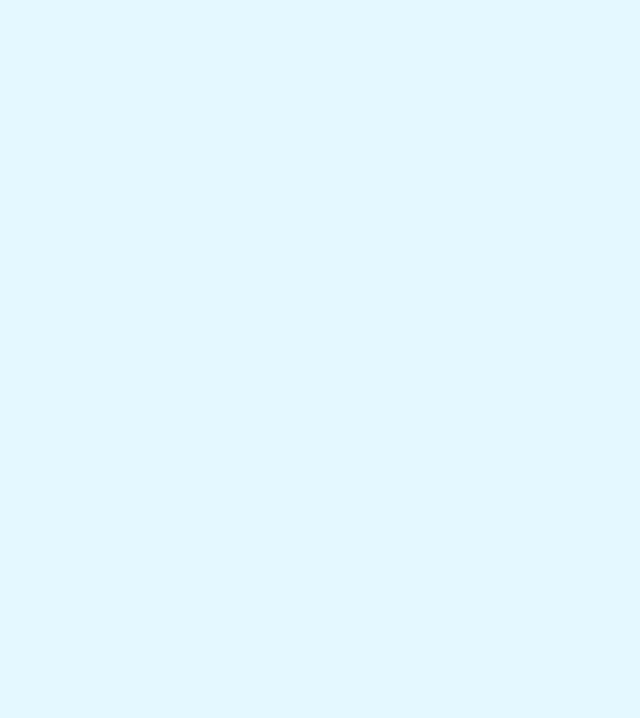
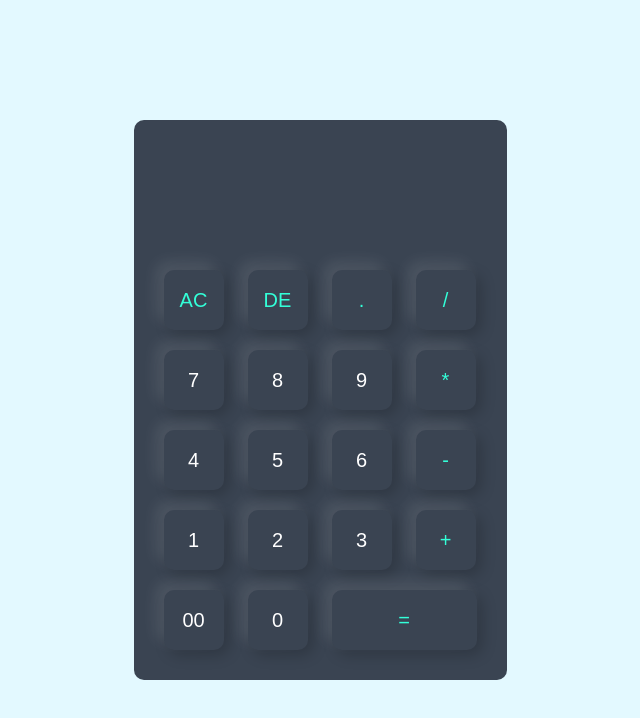
Before and after one commit to Nowshinnodi296/Calculator, a plain HTML site: page calculator/index.html in a window 1280 px wide. Shown: the whole page, without its empty margins (320-960 px from the left). Drawn offline with Linux system fonts and the light colour scheme.

Commit message:
Add files via upload

```diff
--- a/calculator/index.html
+++ b/calculator/index.html
@@ -7,7 +7,44 @@
 </head>
 <body>
 <div class="container">
-    <div class="Calculator"></div>
+    <div class="Calculator">
+        <form>
+            <div class="display">
+                <input type="text" name="display">
+
+            </div>
+            <div>
+                <input type="button" value="AC" onclick="display.value ='' " class="operator">
+                <input type="button" value="DE" onclick="display.value = display.value.toString().slice (0,-1)  " class="operator">
+                <input type="button" value="." onclick="display.value +='.' " class="operator">
+                <input type="button" value="/" onclick="display.value +='/' " class="operator">
+            </div>
+             <div>
+                <input type="button" value="7" onclick="display.value +='7' ">
+                <input type="button" value="8" onclick="display.value +='8' ">
+                <input type="button" value="9" onclick="display.value +='9' ">
+                <input type="button" value="*" onclick="display.value +='*' " class="operator">
+            </div>
+             <div>
+                <input type="button" value="4" onclick="display.value +='4' ">
+                <input type="button" value="5" onclick="display.value +='5' ">
+                <input type="button" value="6" onclick="display.value +='6' ">
+                <input type="button" value="-" onclick="display.value +='-' " class="operator">
+            </div>
+             <div>
+                <input type="button" value="1" onclick="display.value +='1' ">
+                <input type="button" value="2" onclick="display.value +='2' ">
+                <input type="button" value="3" onclick="display.value +='3' ">
+                <input type="button" value="+" onclick="display.value +='+' " class="operator">
+            </div>
+             <div>
+                <input type="button" value="00" onclick="display.value +='00' ">
+                <input type="button" value="0" onclick="display.value +='0' ">
+                <input type="button" value="=" onclick="display.value=eval(display.value)"  class="equal operator">
+
+            </div>
+        </form>
+    </div>
 </div>
 </body>
 </html>
--- a/calculator/style.css
+++ b/calculator/style.css
@@ -8,4 +8,43 @@
     width: 100%;
     height: 100vh;
     background: #e3f9ff;
+    display: flex;
+    align-items: center;
+    justify-content: center;
 }
+.Calculator{
+    background: #3a4452 ;
+    padding: 20px;
+    border-radius: 10px;
+}
+.Calculator form input{
+    border: 0;
+    outline: 0;
+    width: 60px;
+    height: 60px;
+    border-radius: 10px;
+    box-shadow: -8px -8px 15px rgba(255, 255, 255, 0.1), 5px 5px 15px rgba(0, 0, 0, 0.2);
+    background: transparent;
+    font-size: 20px;
+    color: #fff;
+    cursor: pointer;
+    margin: 10px;
+}
+form .display{
+    display: flex;
+    justify-content: flex-end;
+    margin: 20px 0;
+
+}
+form .display input{
+    text-align: right;
+    flex: 1;
+    font-size: 45px;
+    box-shadow: none;
+}
+form input.equal{
+    width: 145px;
+}
+form input.operator{
+    color: #33ffd8;
+}
```
